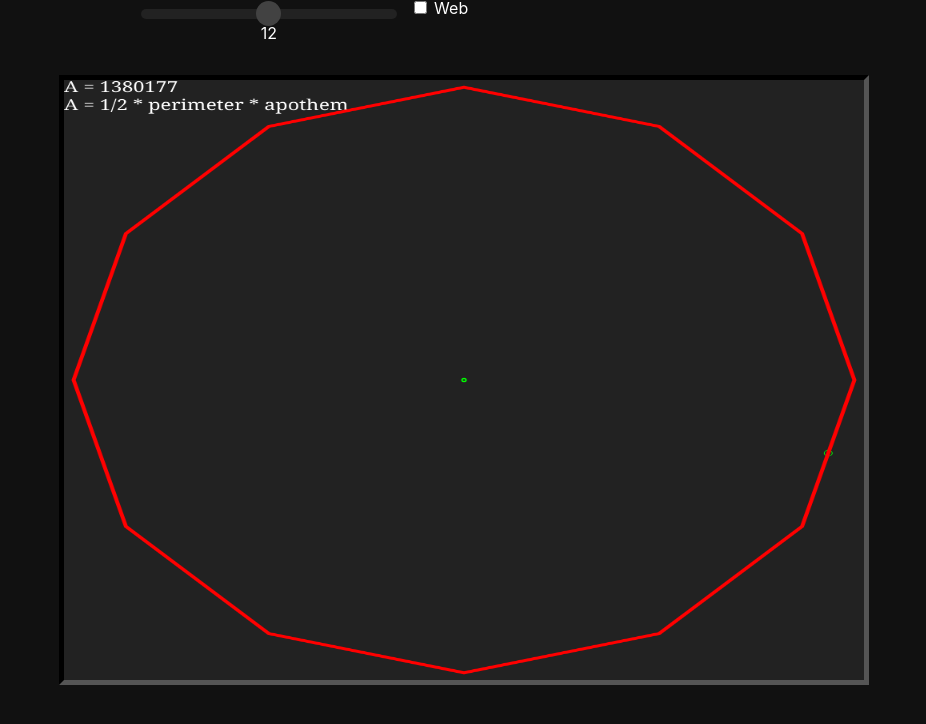
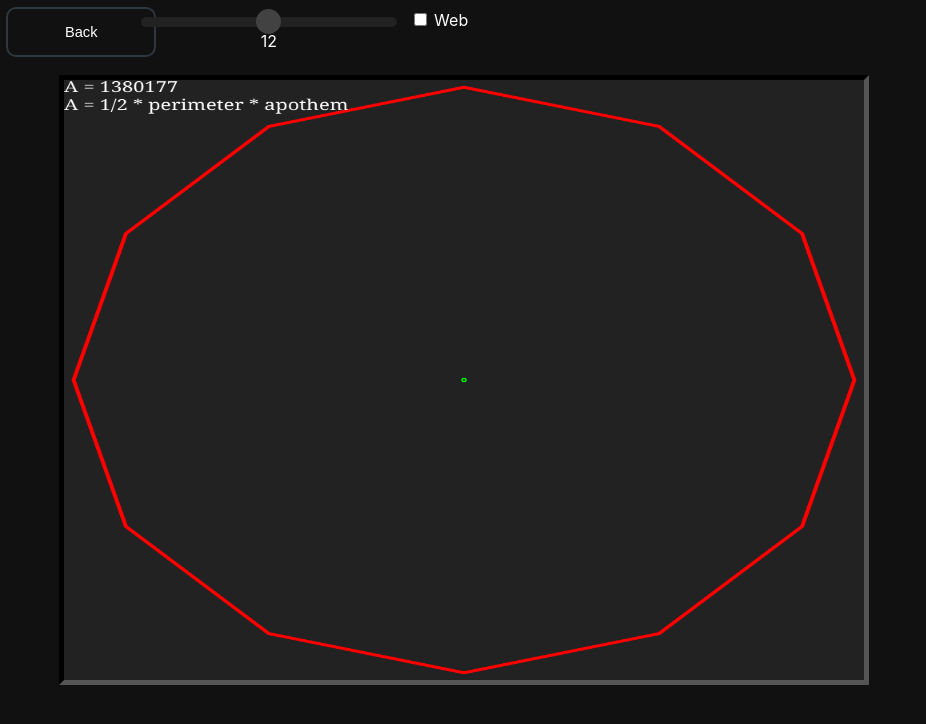
Before and after one commit to gabehowe/gabehowe.github.io, a plain HTML site: page e/geometry/index.html in a window 1280 px wide. Shown: the top 724 px of the page, without its empty margins (0-926 px from the left). Drawn offline with Linux system fonts and the light colour scheme.

Commit message:
change geometry style to match the rest of the site

```diff
--- a/e/geometry/index.html
+++ b/e/geometry/index.html
@@ -4,8 +4,10 @@
     <meta charset="UTF-8">
     <title>Polygon tester</title>
     <link rel="stylesheet" href="style.css">
+    <link rel="stylesheet" href="../master.css">
 </head>
 <body>
+<button class="btn link_btn" link="../index.html" style="position: absolute; left: 0.25%;top:0.5%">Back</button>
 <canvas></canvas>
 <div id="optionsContainer">
     <div id="sideCountContainer">
--- a/e/geometry/script.js
+++ b/e/geometry/script.js
@@ -4,7 +4,7 @@ const length = 500
 const strokeStyle = "#FF0000"
 const webStyle = "#0000FF"
 
-function drawPolygon(points, area) {
+function drawPolygon(points, perimeter, area) {
     cc.beginPath()
     cc.strokeStyle = strokeStyle
     cc.fillStyle = "#FFFFFF"
@@ -17,6 +17,13 @@ function drawPolygon(points, area) {
     cc.font = '25px cambria'
     cc.textAlign = 'left'
     cc.fillText('A = ' + area, 0, 20)
+    if (points.length === 3) {
+        cc.fillText('A = √3/4 * side²', 0, 50)
+    } else if (points.length === 4) {
+        cc.fillText('A = side²', 0, 50)
+    } else {
+        cc.fillText('A = 1/2 * perimeter * apothem', 0, 50)
+    }
 }
 
 function generatePoints(sides) {
@@ -33,25 +40,17 @@ function generatePoints(sides) {
         points.push([(canvas.width / 2) - offset + sideLength * Math.cos(i * 2 * Math.PI / sides), (canvas.height / 2) + sideLength * Math.sin(i * 2 * Math.PI / sides)])
         direction += angle
     }
-    let area = -1
+    let area
     const perimeter = sideLength * sides
     cc.fillStyle = '#FFFFFF'
     cc.font = '25px cambria'
-    if (sides === 3) {
+    if (points.length === 3) {
         area = (Math.sqrt(3) / 4) * sideLength ** 2
-        cc.fillText('A = √3/4 * side²', 0, 50)
-    } else if (sides === 4) {
+    } else if (points.length === 4) {
         area = sideLength ** 2
-        cc.fillText('A = side²', 0, 50)
     } else {
-        cc.fillText('A = 1/2 * perimeter * apothem', 0, 50)
         const x = ((points[0][0] + points[1][0]) / 2)
         const y = ((points[0][1] + points[1][1]) / 2)
-        cc.beginPath()
-        cc.strokeStyle = '#00FF00'
-        cc.arc(x, y, 5, 0, Math.PI * 2)
-        cc.closePath()
-        cc.stroke()
         const apothem = Math.hypot((x - 500), (y - 500))
         area = 0.5 * perimeter * apothem
     }
@@ -136,7 +135,7 @@ function animate() {
         if (web) {
             drawWeb(points)
         }
-        drawPolygon(points, area)
+        drawPolygon(points, perimeter, area)
     }
     cc.beginPath()
     cc.strokeStyle = "#00FF00"
--- a/e/geometry/style.css
+++ b/e/geometry/style.css
@@ -80,7 +80,7 @@ canvas {
 }
 
 #optionsContainer {
-    top: 1%;
+    top: 2%;
     position: relative;
     left: 10%;
     height: 10%;
@@ -93,7 +93,7 @@ canvas {
     position: relative;
     order: 2;
     left: 22%;
-    top: -50%;
+    top: -45%;
 }
 .frac {
     display: inline-block;
--- /dev/null
+++ b/e/master.css
@@ -0,0 +1,35 @@
+
+:root {
+    --primary_color: #111111;
+    --magic_number: 131%;
+    --magic_number_mult: 0;
+}
+
+.btn {
+    background: var(--primary_color);
+    border-color: #30363D;
+    border-style: solid;
+    border-width: 2px;
+    border-radius: 10px;
+    font-size: 11pt;
+    color: var(--white);
+    user-select: none;
+    user-focus: none;
+}
+
+.btn:hover {
+    border-color: #6E7681;
+    background-color: #1a1a1a;
+}
+
+.btn:active {
+    border-color: #6E7681;
+    background-color: var(--primary_color);
+}
+
+.link_btn {
+    position: relative;
+    min-height: 50px;
+    min-width: 150px;
+    margin: 3px;
+}
```
